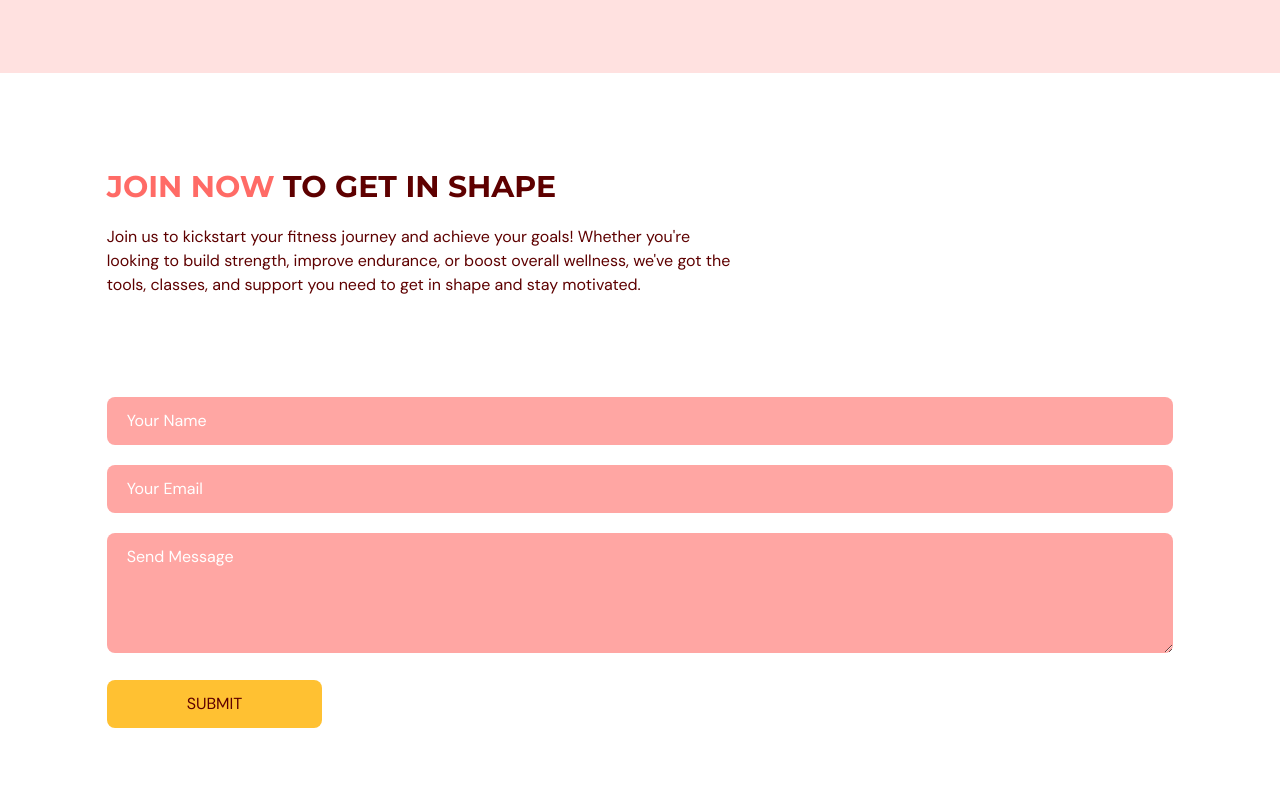
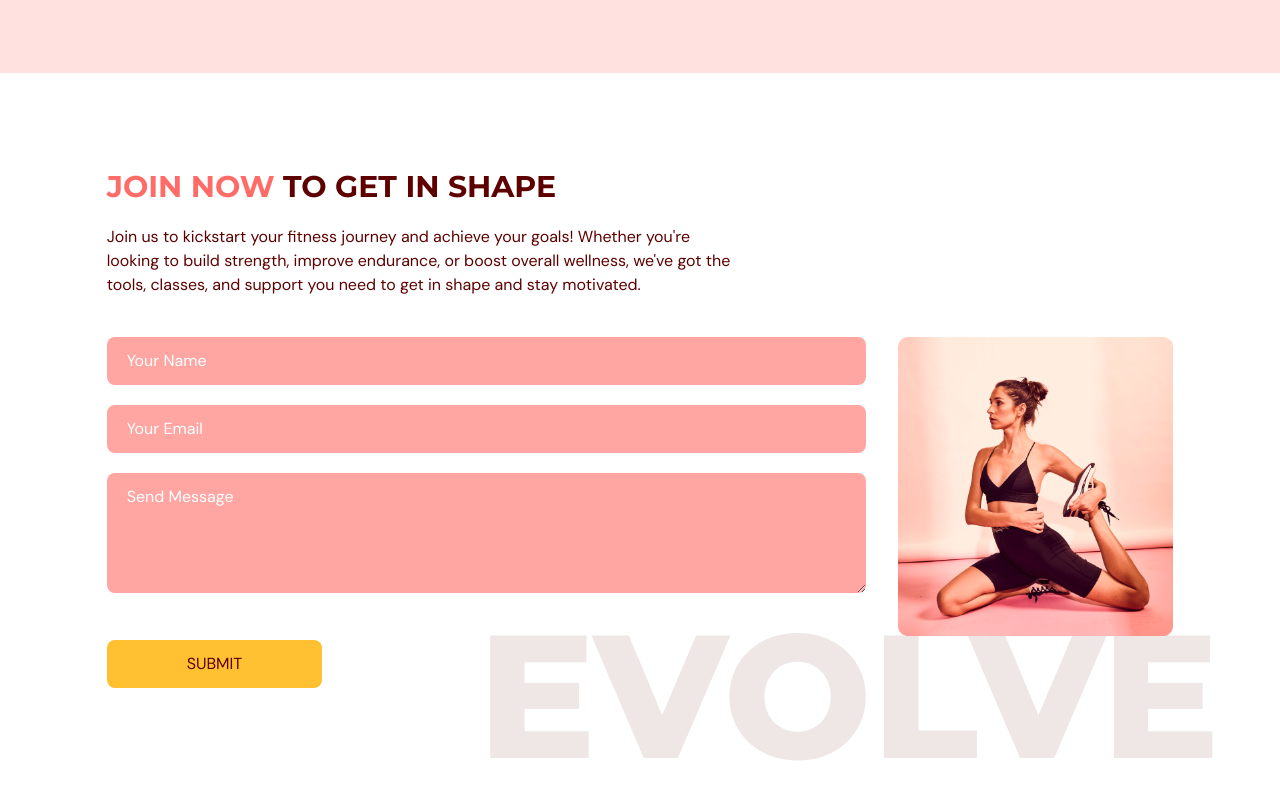
Before and after one commit to Rojan011/gymapp, a React (Vite) app: page / in a window 1280 px wide. Shown: the part 2961-3761 px from the top of the page. Built offline with nearby package versions, Linux system fonts and the light colour scheme.

Commit message:
feature-contactus completed

```diff
--- a/src/scenes/contactUs/index.tsx
+++ b/src/scenes/contactUs/index.tsx
@@ -9,7 +9,7 @@
 };
 
 const ContactUs = ({ setSelectedPage }: Props) => {
-  const inputStyles = `mt-5 w-full rounded-lg bg-primary-300 px-5 py-3 placeholder-white`;
+  const inputStyles = `mb-5 w-full rounded-lg bg-primary-300 px-5 py-3 placeholder-white`;
   const {
     register,
     trigger,
@@ -52,7 +52,7 @@
         {/* FORM AND IMAGE */}
         <div className="mt-10 justify-between gap-8 md:flex">
           <motion.div
-            className="mt-10 basis:3/5md:mt-0"
+            className="mt-10 basis:3/5 md:mt-0"
             initial="hidden"
             whileInView="visible"
             viewport={{ once: true, amount: 0.5 }}
@@ -136,6 +136,27 @@
               </button>
             </form>
           </motion.div>
+
+          {/* For Image graphic */}
+          <motion.div
+            className="relative mt-16 basis-2/5 md:mt-0"
+            initial="hidden"
+            whileInView="visible"
+            viewport={{ once: true, amount: 0.5 }}
+            transition={{ delay: 0.2, duration: 0.5 }}
+            variants={{
+              hidden: { opacity: 0, y: 50 },
+              visible: { opacity: 1, y: 0 },
+            }}
+          >
+            <div className="md:before:content-evolvetext w-full before:absolute before:-bottom-20 before:-right-10 before:z-[-1]">
+              <img
+                className="w-full"
+                src={ContactUsPageGraphic}
+                alt="ContactUsPageGraphic"
+              />
+            </div>
+          </motion.div>
         </div>
       </motion.div>
     </section>
```
